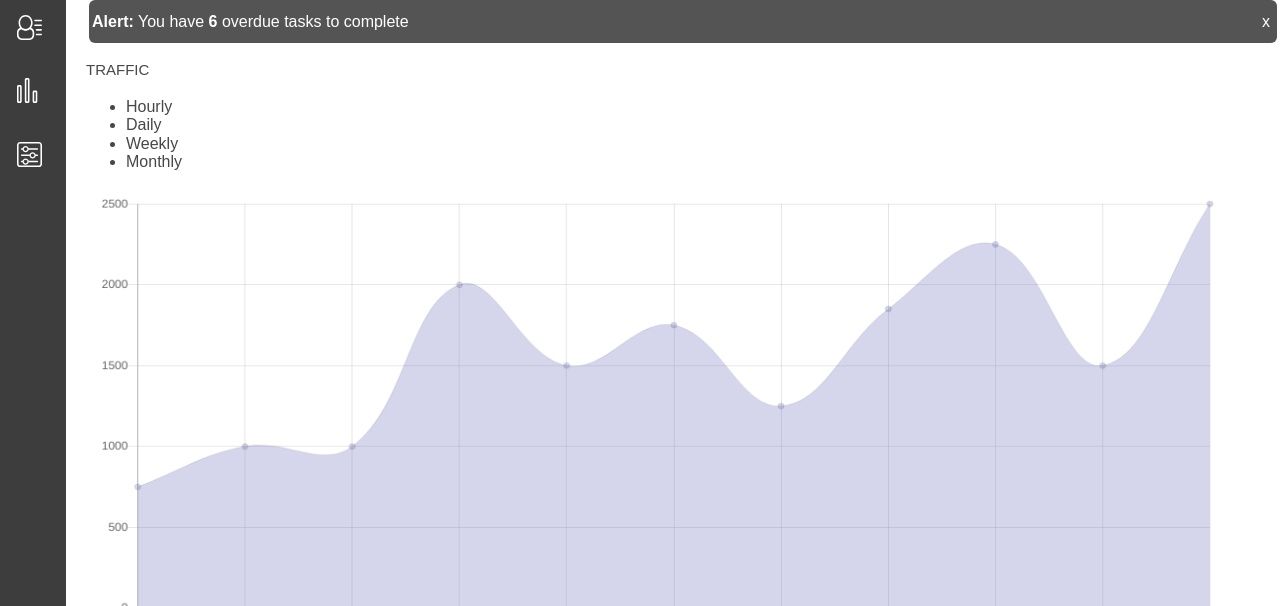
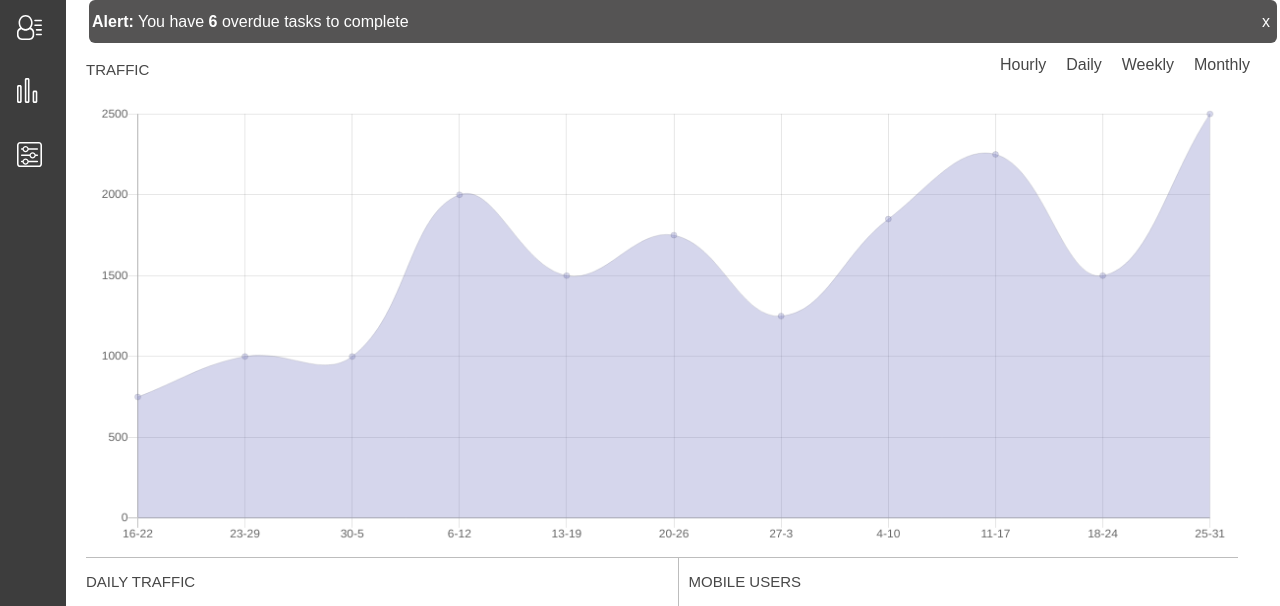
Before and after one commit to Lukieboy/treehouse-project-7, a plain HTML site: page web_app_dashboard_v3.1/index.html in a window 1280 px wide. Shown: the part 133-739 px from the top of the page. Drawn offline with nearby package versions, Linux system fonts and the light colour scheme.

Commit message:
Add files via upload
Changed traffic navigation

```diff
--- a/web_app_dashboard_v3.1/css/style.css
+++ b/web_app_dashboard_v3.1/css/style.css
@@ -1,6 +1,7 @@
 *{
     font-family:Arial; font-weight: normal;
 }
+
 body{
     color:rgb(71, 71, 71);
 }
@@ -114,7 +115,44 @@ a{
     justify-content:center;
 }
 
+.traffic-text{
+    text-align: center;
+}
+
+.traffic-nav{
+    display: flex;
+    flex-direction: row;
+    justify-content: center;
+    margin:0;
+    padding:0;
+}
+
+li{
+    padding: 10px;
+    list-style-type: none;
+}
+
 @media (min-width:768px){
+
+    .traffic-text{
+        display: inline;
+    }
+
+    .traffic-nav{
+       justify-content: flex-end;
+       width: 300px;
+       margin-right: 20px;
+    }
+    .traffic-inner{
+        display: flex;
+        flex-direction: row;
+    }
+
+    .traffic-text{
+        margin-right: auto;
+    }
+
+
     .navigation-sidebar{
         background-color: rgb(61, 61, 61);
         height: 100%;
@@ -280,7 +318,9 @@ svg{
 }
 
 
+
 @media (max-width: 768px){
+
 
     .dashboard-search input{
         width: 40vw;
--- a/web_app_dashboard_v3.1/index.html
+++ b/web_app_dashboard_v3.1/index.html
@@ -62,8 +62,8 @@
         </div>
         <div class="chart">
             <section class="traffic">
-                <div class="traffic">
-                <h3>TRAFFIC</h3>
+                <div class="traffic-inner">
+                    <h3 class="traffic-text">TRAFFIC</h3>
                     <ul class="traffic-nav">
                         <li class="traffic-nav-link hourly">Hourly</li>
                         <li class="traffic-nav-link">Daily</li>
--- a/web_app_dashboard_v3.1/js/app.js
+++ b/web_app_dashboard_v3.1/js/app.js
@@ -117,10 +117,6 @@ const dailyData = {
                 });
 
 
-
-
-
-
 page_alert.innerHTML =
 `
 <div class="alert-banner">
@@ -147,10 +143,14 @@ page_alert.addEventListener('click', e => {
 
 send.addEventListener('click', (e)=>{
     e.preventDefault();
-    if(userField.value === '' || messageField.value === ''){
-        alert('Sorry, there was a error. Please try again');
+    if(userField.value === '' && messageField.value !== ''){
+        alert('Please fill in the user field');
+    }else if (messageField.value === '' && userField.value !== ''){
+        alert(`Please fill in the message field`);
+    }else if (messageField.value === '' && userField.value === ''){
+        alert(`Please fill in the message and user field`);
     }else{
-        alert(`Message sent to ${userField.value}`);
+        alert(`Message sent sucessfully to ${userField.value}`);
     }
 });
 
```
Lines whose indentation alone changed are shown as unchanged.
